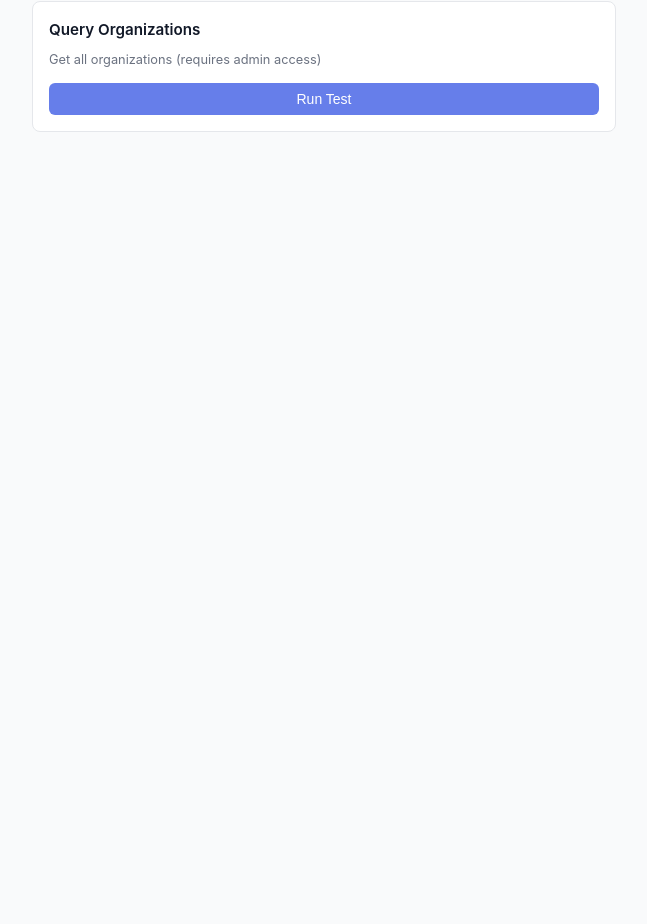
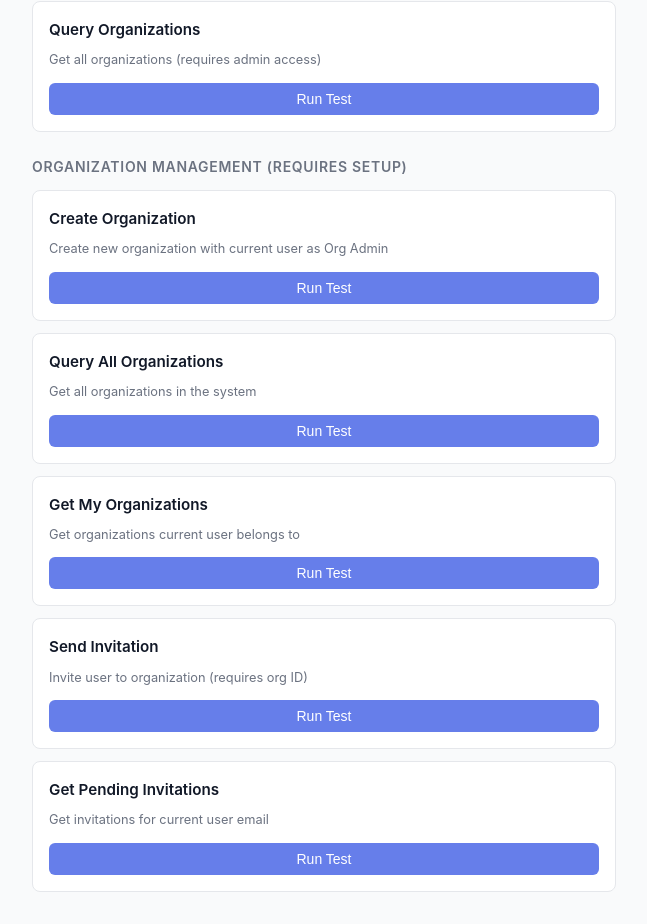
Before and after one commit to gazalinawaz/B2BCIAMDemo, a React (Vite) app: page /api-test in a window 1280 px wide. Shown: the part 1509-2433 px from the top of the page, without its empty margins (8-655 px from the left). Before the commit the page ends 1673 px from the top, so only its background shows below. Built offline with nearby package versions, Linux system fonts and the light colour scheme; no server answers; what @forgerock/javascript-sdk would draw is missing.

Commit message:
Add organization tests to API test page and setup guide

```diff
--- a/src/pages/ApiTestPage.jsx
+++ b/src/pages/ApiTestPage.jsx
@@ -8,6 +8,13 @@ import {
   validateToken,
   queryManagedObjects,
 } from '../utils/aicApi';
+import {
+  createOrganizationWithAdmin,
+  queryOrganizations,
+  getUserOrganizations,
+  sendOrganizationInvitation,
+  getPendingInvitations,
+} from '../utils/organizationApi';
 
 function ApiTestPage() {
   const { user, logout } = useAuth();
@@ -108,6 +115,71 @@ function ApiTestPage() {
           action: () => runApiTest('Organizations', () =>
             queryManagedObjects('alpha_organization', 'true')
           ),
+        },
+      ]
+    },
+    {
+      category: 'Organization Management (Requires Setup)',
+      items: [
+        {
+          name: 'Create Organization',
+          description: 'Create new organization with current user as Org Admin',
+          action: () => runApiTest('Create Organization', async () => {
+            const userInfo = await getUserInfo();
+            return createOrganizationWithAdmin(userInfo.sub, {
+              name: `Test Org ${Date.now()}`,
+              description: 'Created from API test page'
+            });
+          }),
+        },
+        {
+          name: 'Query All Organizations',
+          description: 'Get all organizations in the system',
+          action: () => runApiTest('Query Organizations', () =>
+            queryOrganizations('true')
+          ),
+        },
+        {
+          name: 'Get My Organizations',
+          description: 'Get organizations current user belongs to',
+          action: () => runApiTest('My Organizations', async () => {
+            const userInfo = await getUserInfo();
+            return getUserOrganizations(userInfo.sub);
+          }),
+        },
+        {
+          name: 'Send Invitation',
+          description: 'Invite user to organization (requires org ID)',
+          action: () => runApiTest('Send Invitation', async () => {
+            const userInfo = await getUserInfo();
+            const orgs = await getUserOrganizations(userInfo.sub);
+
+            if (!orgs.result || orgs.result.length === 0) {
+              throw new Error('You must create an organization first');
+            }
+
+            const orgId = orgs.result[0]._id;
+            const inviteeEmail = prompt('Enter email to invite:');
+
+            if (!inviteeEmail) {
+              throw new Error('Email is required');
+            }
+
+            return sendOrganizationInvitation(
+              orgId,
+              userInfo.sub,
+              inviteeEmail,
+              'Customer Port Admin'
+            );
+          }),
+        },
+        {
+          name: 'Get Pending Invitations',
+          description: 'Get invitations for current user email',
+          action: () => runApiTest('Pending Invitations', async () => {
+            const userInfo = await getUserInfo();
+            return getPendingInvitations(userInfo.email);
+          }),
         },
       ]
     }
```
Also changed, not shown: 1 other file (tests, documents, lock files or other folders).
